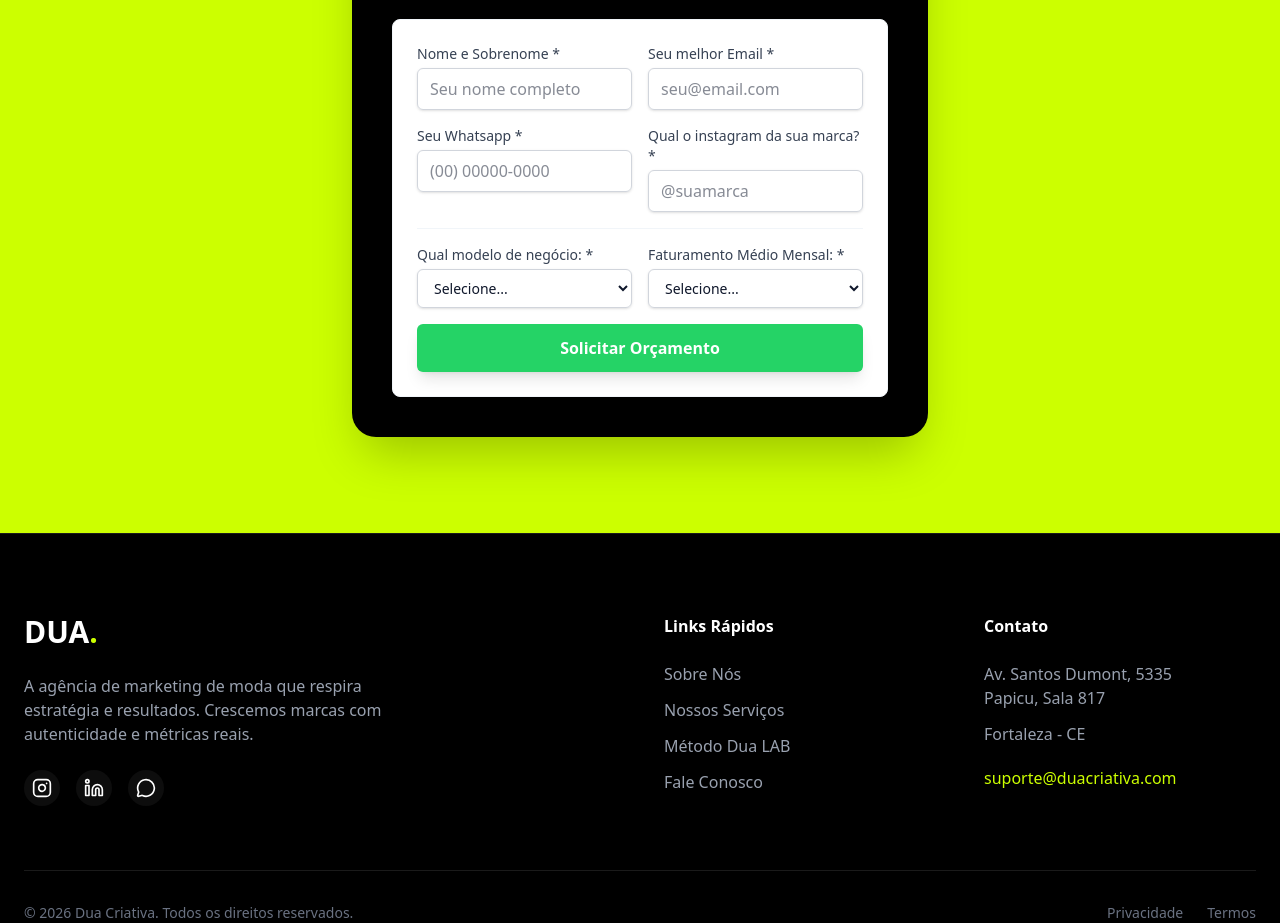
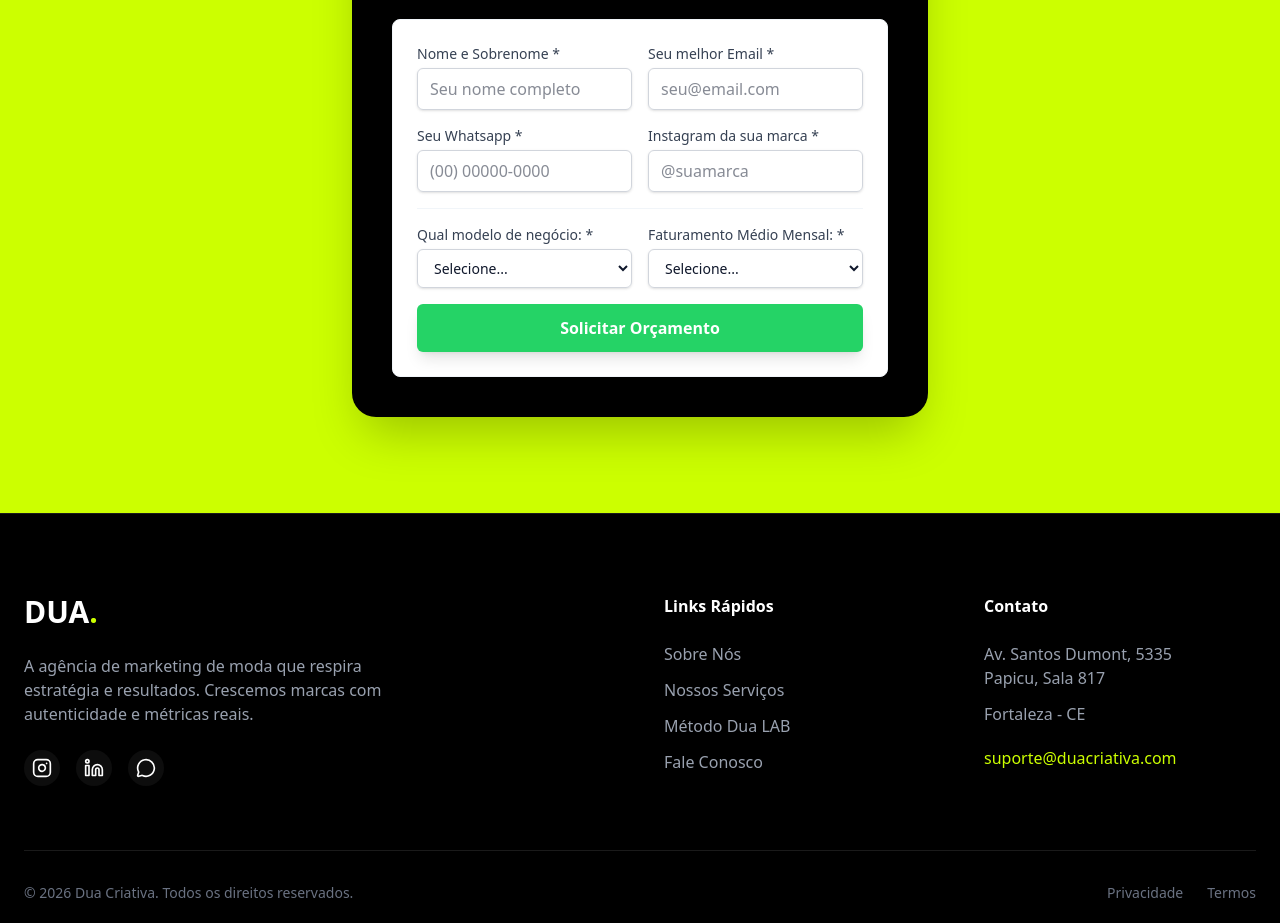
Before and after one commit to duacriativa/marketingdemoda, a Next.js app: page / in a window 1280 px wide. Shown: the part 5220-6143 px from the top of the page. Built offline with nearby package versions, Linux system fonts and the light colour scheme.

Commit message:
style: prevent line break on Instagram label by shortening text and using whitespace-nowrap

```diff
--- a/components/LeadForm.tsx
+++ b/components/LeadForm.tsx
@@ -182,8 +182,8 @@ export default function LeadForm({ clientSlug }: { clientSlug?: string }) {
                 )}
                 {isDuaCriativa && (
                     <div>
-                        <label htmlFor="instagram" className="block text-sm font-medium text-gray-700">
-                            Qual o instagram da sua marca? *
+                        <label htmlFor="instagram" className="block text-sm font-medium text-gray-700 whitespace-nowrap">
+                            Instagram da sua marca *
                         </label>
                         <input
                             {...register('instagram')}
```
